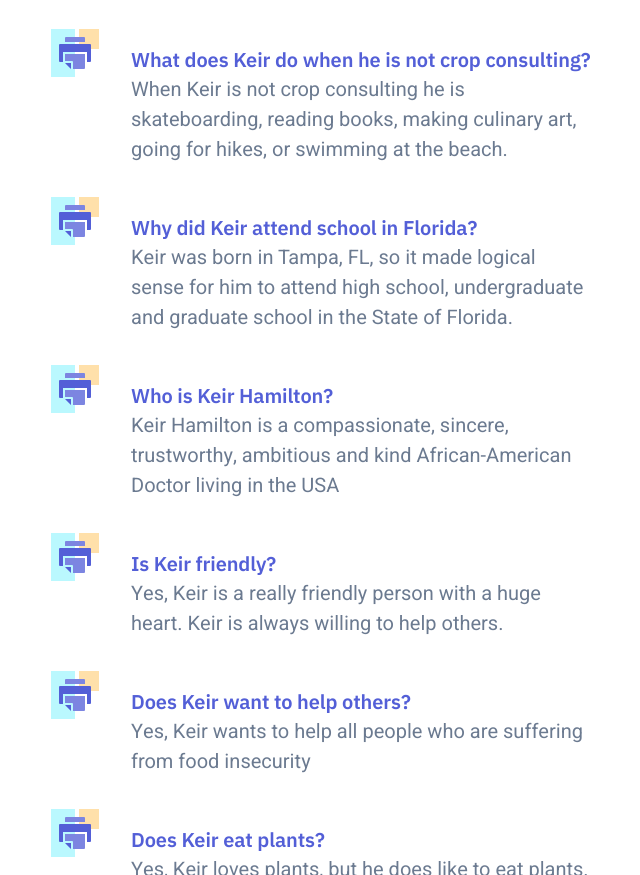
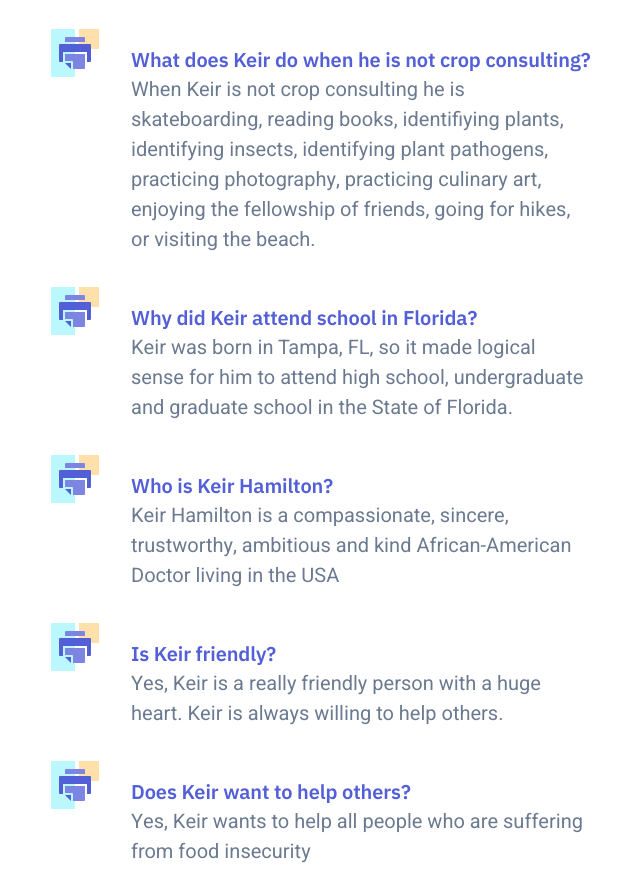
Before and after one commit to keirhami/kh, a plain HTML site: page faq.html in a window 1280 px wide. Shown: the part 1241-2116 px from the top of the page, without its empty margins (319-959 px from the left). Drawn offline with nearby package versions, Linux system fonts and the light colour scheme.

Commit message:
Update faq.html

```diff
--- a/faq.html
+++ b/faq.html
@@ -128,7 +128,7 @@
           <h5 class="mb-0"> <a data-toggle="collapse" href="#collapseOne1" role="button" aria-expanded="false" aria-controls="collapseOne1"> What does Keir do when he is not crop consulting? </a> </h5>
         </div>
         <div id="collapseOne1" class="collapse" role="tabpanel" aria-labelledby="headingOne1" data-parent="#accordion1">
-          <div class="card-body"><p>When Keir is not crop consulting he is skateboarding, reading books, making culinary art, going for hikes, or swimming at the beach.</p></div>
+          <div class="card-body"><p>When Keir is not crop consulting he is skateboarding, reading books, identifiying plants, identifying insects, identifying plant pathogens, practicing photography, practicing culinary art, enjoying the fellowship of friends, going for hikes, or visiting the beach.</p></div>
         </div>
       </div>
     </div>
```
